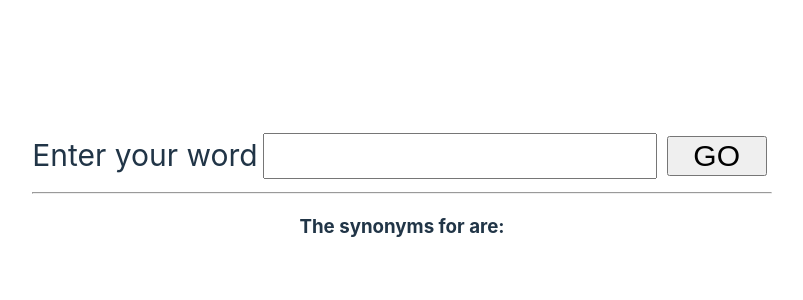
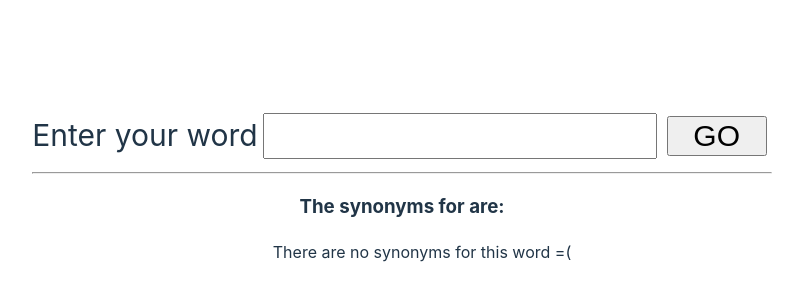
Before and after one commit to munhozotavio/learning, a React (Vite) app: page / in a window 1280 px wide. Shown: the part 206-506 px from the top of the page, without its empty margins (238-1041 px from the left). Built offline with nearby package versions, Linux system fonts and the light colour scheme.

Commit message:
added loading and empty text reference

```diff
--- a/api/synonyms.jsx
+++ b/api/synonyms.jsx
@@ -1,4 +1,4 @@
 export function fetchSynonyms(word)  {
+    // get only results with more than 1000 points;
     return fetch(`https://api.datamuse.com/words?rel_syn=${word}`).then(resp => resp.json()).then(resp => resp.filter(synonym => synonym.score > 1000));
-
 }
--- a/src/App.jsx
+++ b/src/App.jsx
@@ -5,19 +5,24 @@ import { fetchSynonyms } from '../api/synonyms';
 function App() {
   const [word, setWord] = useState('');
   const [synonyms, setSynonyms] = useState([]);
+  const [isLoading, setIsLoading] = useState(false)
 
   const handleWordChange = e => {
     setWord(e.target.value);
   };
 
+  const getSynonyms = (text) => {
+    setIsLoading(true);
+    fetchSynonyms(text).then(setSynonyms).then(() => setIsLoading(false));
+  }
+
   const handleSubmit = e => {
     e.preventDefault();
-    fetchSynonyms(word).then(setSynonyms);
-    // get only results with more than 1000 points;
+    getSynonyms(word);
   }
 
   const handleClickList = (wordClicked) => {
-    fetchSynonyms(wordClicked).then(setSynonyms);
+    getSynonyms(wordClicked);
     setWord(wordClicked);
   }
 
@@ -31,9 +36,9 @@ function App() {
       <hr/>
       <div id="synonymsWords">
         <h3>The synonyms for {word} are: </h3>
-        <ul>{synonyms.map(synonym =>
+        <ul>{isLoading ? "Loading..." : synonyms.length > 0 ? synonyms.map(synonym =>
           <li key={synonym.word} onClick={() => handleClickList(synonym.word)}>{synonym.word}</li>
-        )}</ul>
+        ) : "There are no synonyms for this word =("}</ul>
       </div>
     </div>
   )
```
